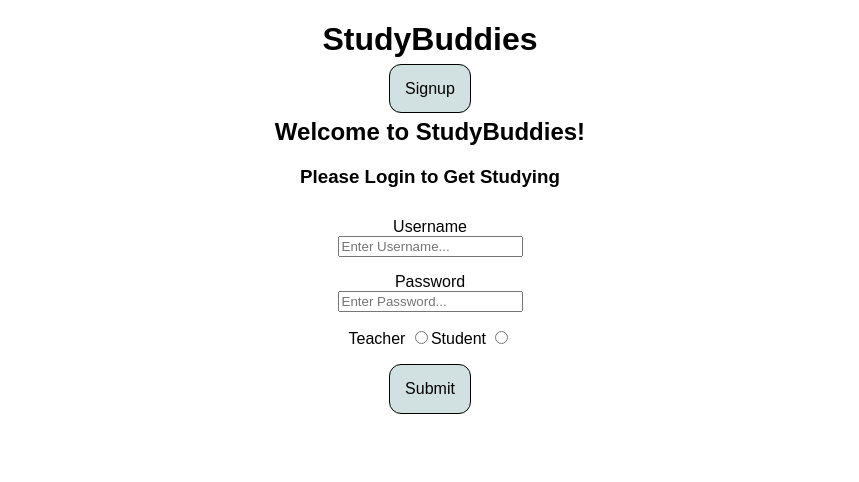
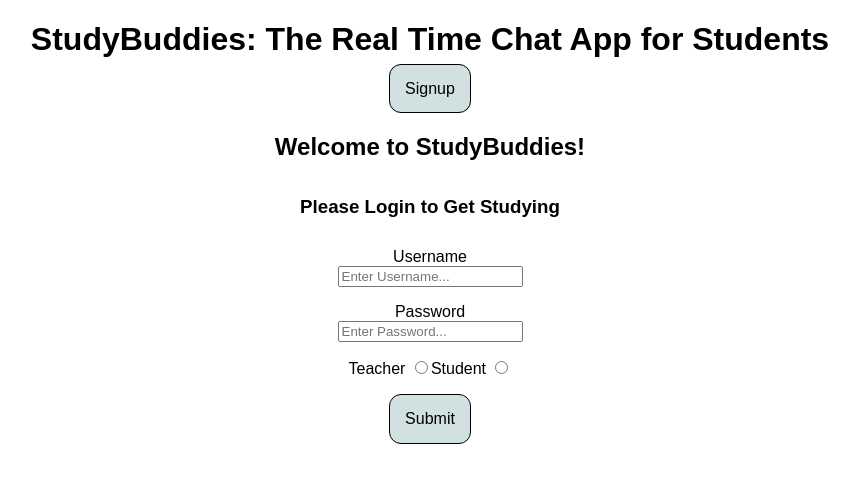
Before and after one commit to clozzi/studybuddies-lite, a React (Vite) app in the folder client/: page / in a window 1280 px wide. Shown: the top 482 px of the page, without its empty margins (210-1069 px from the left). Built offline with nearby package versions, Linux system fonts and the light colour scheme; no server answers.

Commit message:
some general housekeeping

```diff
--- a/client/src/App.jsx
+++ b/client/src/App.jsx
@@ -15,7 +15,7 @@ function App() {
     <>
     <UserProvider>
       <NavBar />
-      <h1>StudyBuddies</h1>
+      <h1>StudyBuddies: The Real Time Chat App for Students</h1>
       <Routes>
         <Route path="/" element={<Login />} errorElement={<ErrorPage />}/>
         <Route path="/signup" element={<Signup />} />
--- a/client/src/components/pages/Group.jsx
+++ b/client/src/components/pages/Group.jsx
@@ -2,6 +2,7 @@ import { useContext, useEffect, useState } from "react";
 import { useLocation, useParams } from "react-router-dom";
 import { UserContext } from "../../context/UserContext";
 import EditGroup from "../restricted/EditGroup";
+import { unstable_usePrompt } from "react-router-dom";
 
 var socket = io('http://localhost:5555', { autoConnect: false });
 
@@ -47,6 +48,13 @@ function Group() {
     //       disconnectWS();
     //     }
     //   };
+    // Uncaught Error: useBlocker must be used within a data router
+    // unstable_usePrompt({
+    //     disconnectWS,
+    //     message: "Please disconnect before leaving",
+    //     when: ({currentLocation, nextLocation}) =>
+    //         isOpen === true && currentLocation.pathname !== nextLocation.pathname,
+    // })
 
     function connectWS() {
         socket.connect()
@@ -117,7 +125,7 @@ function Group() {
                     ) : (
                         <>
                         <h2>Group: {group.title}</h2>
-                        <p>Focus: {group.description}</p>
+                        <p><b>Focus</b>: {group.description}</p>
                         </>
                     )}
                     {user ? (
--- a/client/src/components/pages/Home.jsx
+++ b/client/src/components/pages/Home.jsx
@@ -20,9 +20,7 @@ function Home() {
             <div className="user-home">
                 <h2>{user.username}'s Home Page</h2>
                 {user.students ? (
-                    <div>
-                        <NavLink to='/groups/new' className='nav-link'>Create New Group </NavLink>
-                    </div>
+                    <NavLink to='/groups/new' className='nav-link'>Create New Group </NavLink>
                 ) : (
                     null
                 )}
@@ -35,7 +33,7 @@ function Home() {
                             {user.students ? (
                                 <>
                                 <NavLink to={`/student-groups/${group.id}`} className='nav-link'>Edit Roster</NavLink>
-                                <button onClick={() => deleteGroup(group.id)}>Delete Group</button>
+                                <button onClick={() => deleteGroup(group.id)} style={{color: '#e60000'}}>Delete Group</button>
                                 </>
                             ) : (
                                 null
--- a/client/src/index.css
+++ b/client/src/index.css
@@ -1,6 +1,10 @@
 body {
   text-align: center;
   font-family: Arial, Helvetica, sans-serif;
+}
+
+h2 {
+  padding: 15px;
 }
 
 button {
@@ -29,6 +33,7 @@ button:hover {
   cursor: pointer;
   transition-duration: 0.4s;
   text-decoration: none;
+  margin: 15px;
 }
 
 .nav-link:hover {
```
Also changed, not shown: 1 other file (tests, documents, lock files or other folders).
